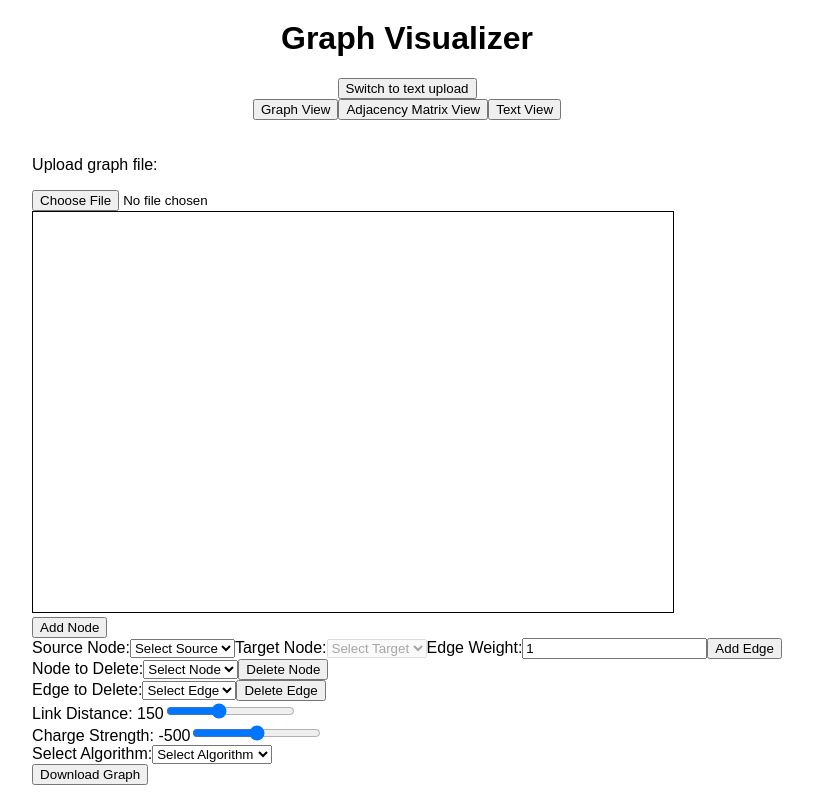
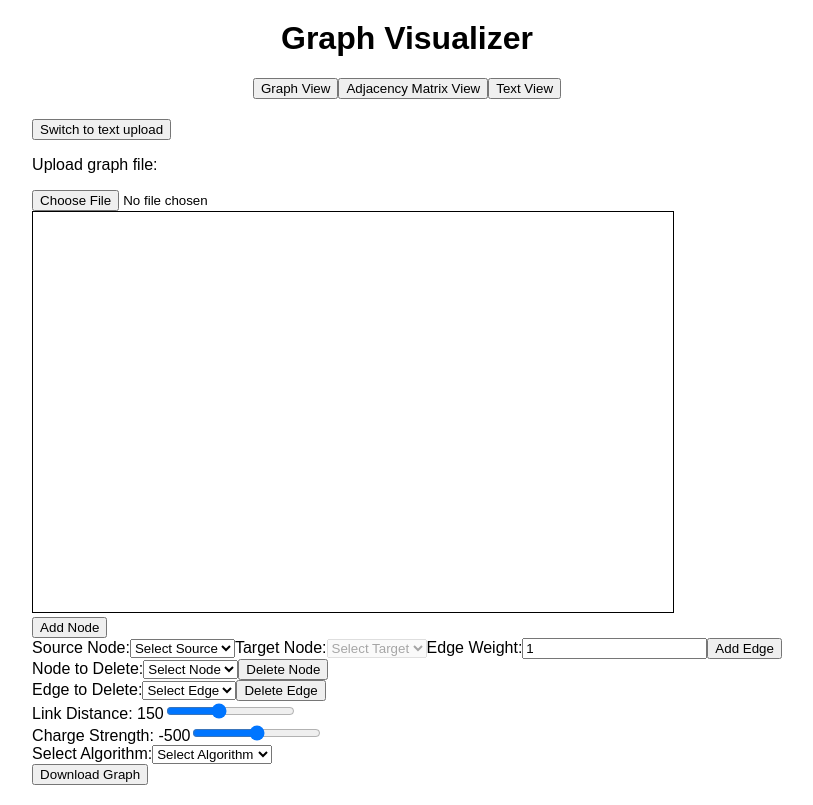
Before and after one commit to Matic054/GraphVisualizer, a React (Create React App) app: page / in a window 1280 px wide. Shown: the whole page, without its empty margins (233-1046 px from the left). Built offline with nearby package versions, Linux system fonts and the light colour scheme.

Commit message:
fixed bug

```diff
--- a/src/App.js
+++ b/src/App.js
@@ -17,7 +17,6 @@ const App = () => {
   const handleFileParsed = (parsedVertices, parsedEdges, fileText) => {
     setVertices(parsedVertices);
     setEdges(parsedEdges);
-    console.log("The texttt:", fileText);
     setText(fileText);
   };
 
@@ -47,12 +46,14 @@ const App = () => {
   return (
   <div className="container">
   <h1>Graph Visualizer</h1>
-  {view === 'graph' && <button onClick={() => setTextView(!textView)}>
-          {(!textView) ? 'Switch to text upload' : 'Switch to graph upload'}
-  </button>}
   <NavBar currentView={view} setView={setView} />
       {(view === 'graph' && !textView) && (
+
         <div className="file-upload">
+          {view === 'graph' &&
+          <button onClick={() => setTextView(!textView)}>
+            {(!textView) ? 'Switch to text upload' : 'Switch to graph upload'}
+          </button>}
           <p>Upload graph file:</p>
           <FileUpload onGraphParsed={handleFileParsed} />
           <GraphVisualizer
@@ -64,6 +65,10 @@ const App = () => {
       )}
       {(view === 'graph' && textView) && (
         <div className="file-upload">
+          {view === 'graph' &&
+          <button onClick={() => setTextView(!textView)}>
+            {(!textView) ? 'Switch to text upload' : 'Switch to graph upload'}
+          </button>}
           <p>Upload text file:</p>
           <FileUpload onGraphParsed={handleTextFileParsed} />
 
--- a/src/components/FileUpload.js
+++ b/src/components/FileUpload.js
@@ -1,20 +1,17 @@
-import { useState } from "react";
 import React from 'react';
 
 const FileUpload = ({ onGraphParsed, onSentenceGraphParsed }) => {
-  const [fileContent, setFileContent] = useState('');
 
   const handleFileRead = (event) => {
     const content = event.target.result;
-    setFileContent(content);
+
 
     if (content.startsWith('V={')) {
       const { vertices, edges } = parseGraphData(content);
-      console.log("In file:", fileContent);
-      onGraphParsed(vertices, edges, fileContent);
+      onGraphParsed(vertices, edges, content);
     } else {
       const { vertices, edges, sentenceMapping } = parseSentenceGraph(content);
-      onGraphParsed(vertices, edges, sentenceMapping, fileContent);
+      onGraphParsed(vertices, edges, sentenceMapping, content);
     }
   };
 
@@ -81,9 +78,7 @@ const FileUpload = ({ onGraphParsed, onSentenceGraphParsed }) => {
   return (
     <div>
       <input type="file" accept=".txt" onChange={e => handleFileChosen(e.target.files[0])} />
-
     </div>
   );
 };
-//<pre>{fileContent}</pre>
 export default FileUpload;
--- a/src/components/TextView.js
+++ b/src/components/TextView.js
@@ -1,7 +1,6 @@
 import React from 'react';
 
 const TextView = ({ text }) => {
-    console.log("The text:", text)
   return (
     <div>
       <pre>{text}</pre>
```
